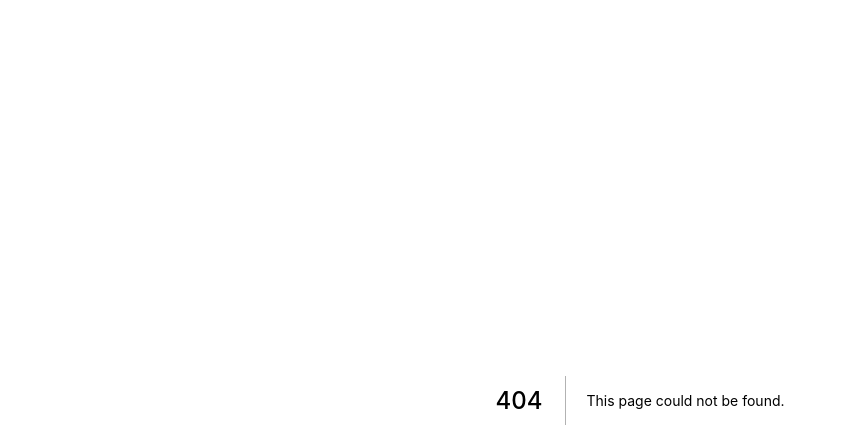
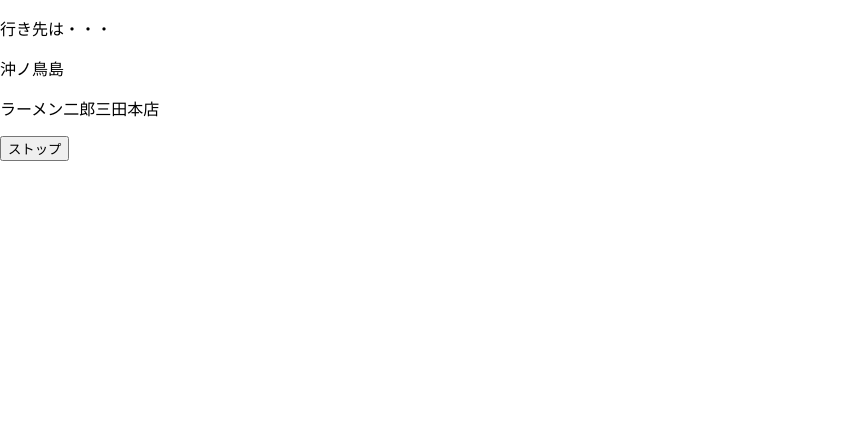
Before and after one commit to WMs784/rakuten_3day, a Next.js app in the folder frontend/: page /result in a window 1280 px wide. Before the commit this address had no page. Shown: the top 448 px of the page, without its empty margins (0-847 px from the left). Built offline with nearby package versions, Linux system fonts and the light colour scheme.

Commit message:
build pages

```diff
--- /dev/null
+++ b/frontend/components/footer.js
@@ -0,0 +1,7 @@
+const Footer = ()=>{
+    return (
+    <div ></div>
+    )
+}
+
+export default Footer
--- /dev/null
+++ b/frontend/components/header.js
@@ -0,0 +1,5 @@
+export default function Header() {
+    return (
+        <div className="header"></div>
+    );
+}
--- /dev/null
+++ b/frontend/components/layout.js
@@ -0,0 +1,12 @@
+import Header from './header';
+import Footer from './footer';
+
+export default function Layout({ children }) {
+  return (
+    <>
+      <Header />
+      <main>{children}</main>
+      {/* <Footer /> */}
+    </>
+  );
+}
--- a/frontend/pages/_app.js
+++ b/frontend/pages/_app.js
@@ -1,7 +1,12 @@
+import Layout from '../components/layout';
 import '../styles/globals.css'
 
 function MyApp({ Component, pageProps }) {
-  return <Component {...pageProps} />
+  return (
+    <Layout>
+      <Component {...pageProps} />
+    </Layout>
+  );
 }
 
 export default MyApp
--- /dev/null
+++ b/frontend/pages/result.js
@@ -0,0 +1,68 @@
+import Head from 'next/head'
+import Image from 'next/image'
+import styles from '../styles/Home.module.css'
+
+import {  useState, useEffect, useCallback, memo } from "react";
+
+const Result = memo(() => {
+  const [start, setStart] = useState(false);
+  const [index, setIndex] = useState(0);
+
+  const rouletteContents1 = [
+    "富士山",
+    "ディズニーランド",
+    "マクドナルド札幌店",
+    "東京駅",
+    "読売らんど",
+    "お台場",
+    "駒場東大前駅",
+    "沖ノ鳥島"
+  ];
+
+  const rouletteContents2 = [
+    "東京ドーム",
+    "佐賀空港",
+    "択捉島",
+    "鎌倉",
+    "葛西臨海公園",
+    "楽天本社",
+    "富岡製糸場",
+    "ラーメン二郎三田本店",
+    "鴨川シーワールド"
+  ];
+
+  //ボタンの文言を変更する処理
+  const startRoulette = useCallback(() => {
+    setStart(!start);
+  }, [start]);
+
+  //ルーレットを回す処理
+  useEffect(() => {
+    if (!start) {
+      const interval = setInterval(() => {
+        setIndex((oldIndex) => {
+          if (oldIndex < rouletteContents1.length - 1) return oldIndex + 1;
+          return 0;
+        });
+      }, 50);//ルーレットの中身を切り替える速度
+      return () => clearInterval(interval);
+    } else if (start) {
+      return () => clearInterval();
+    }
+  }, [start]);
+
+  return (
+    <>
+      <div>
+        <p>行き先は・・・</p>
+        <p>{rouletteContents1[index]}</p>
+        <p>{rouletteContents2[index]}</p>
+      </div>
+      <button type="button" onClick={startRoulette}>
+        {start ? "スタート" : "ストップ"}
+      </button>
+    </>
+  );
+});
+
+export default Result
--- a/frontend/styles/Home.module.css
+++ b/frontend/styles/Home.module.css
@@ -1,3 +1,9 @@
+.header {
+  background-color: #0070f3;
+  height: auto;
+  padding: 20px;
+}
+
 .container {
   padding: 0 2rem;
 }
--- a/frontend/styles/globals.css
+++ b/frontend/styles/globals.css
@@ -9,6 +9,14 @@
 a {
   color: inherit;
   text-decoration: none;
+}
+
+.item {
+  display: flex;
+  align-items: center;
+  justify-content: center;
+  flex-wrap: wrap;
+  max-width: 800px;
 }
 
 * {
```
Also changed, not shown: frontend/pages/index.js (+73 -44 lines), 2 other files (tests, documents, lock files or other folders).
